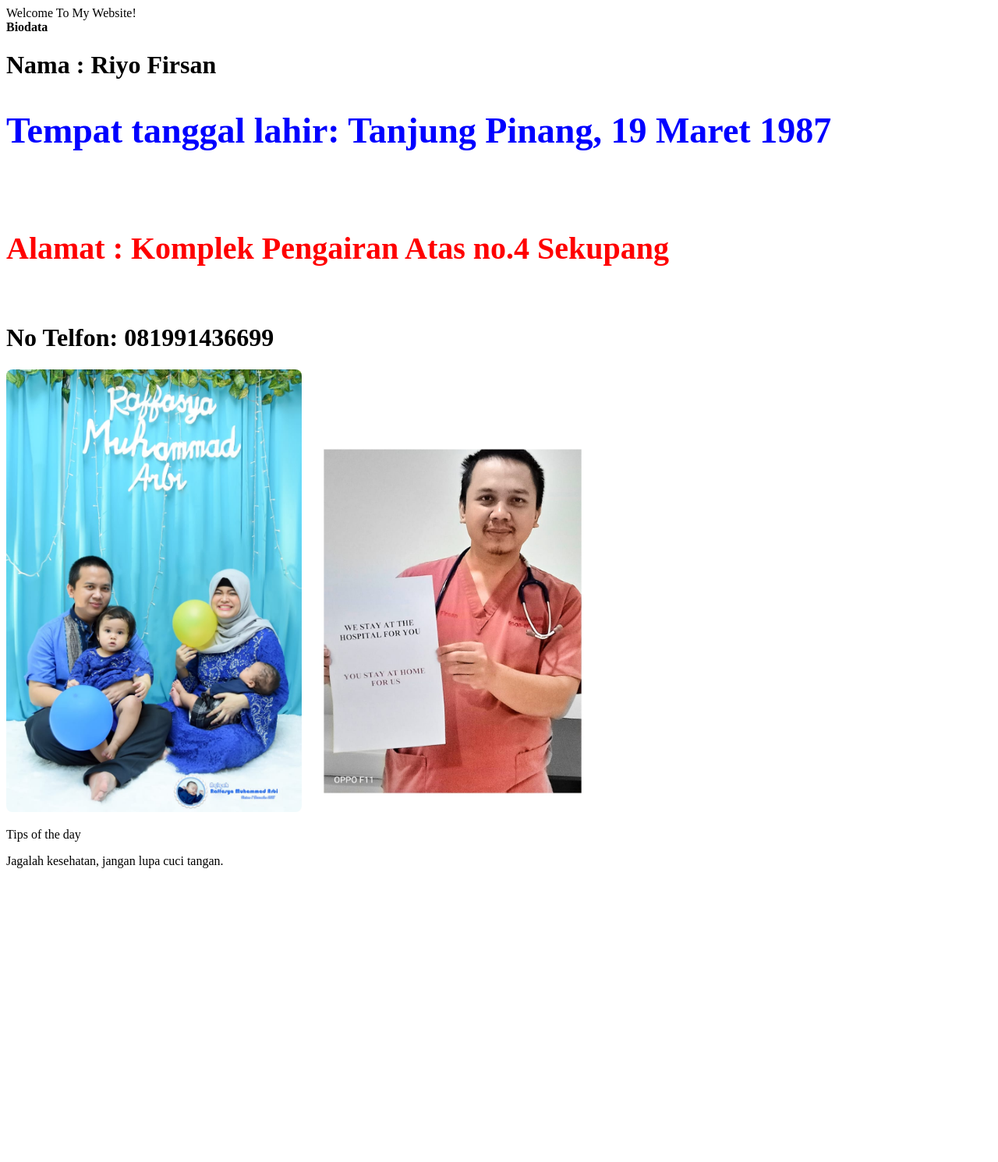
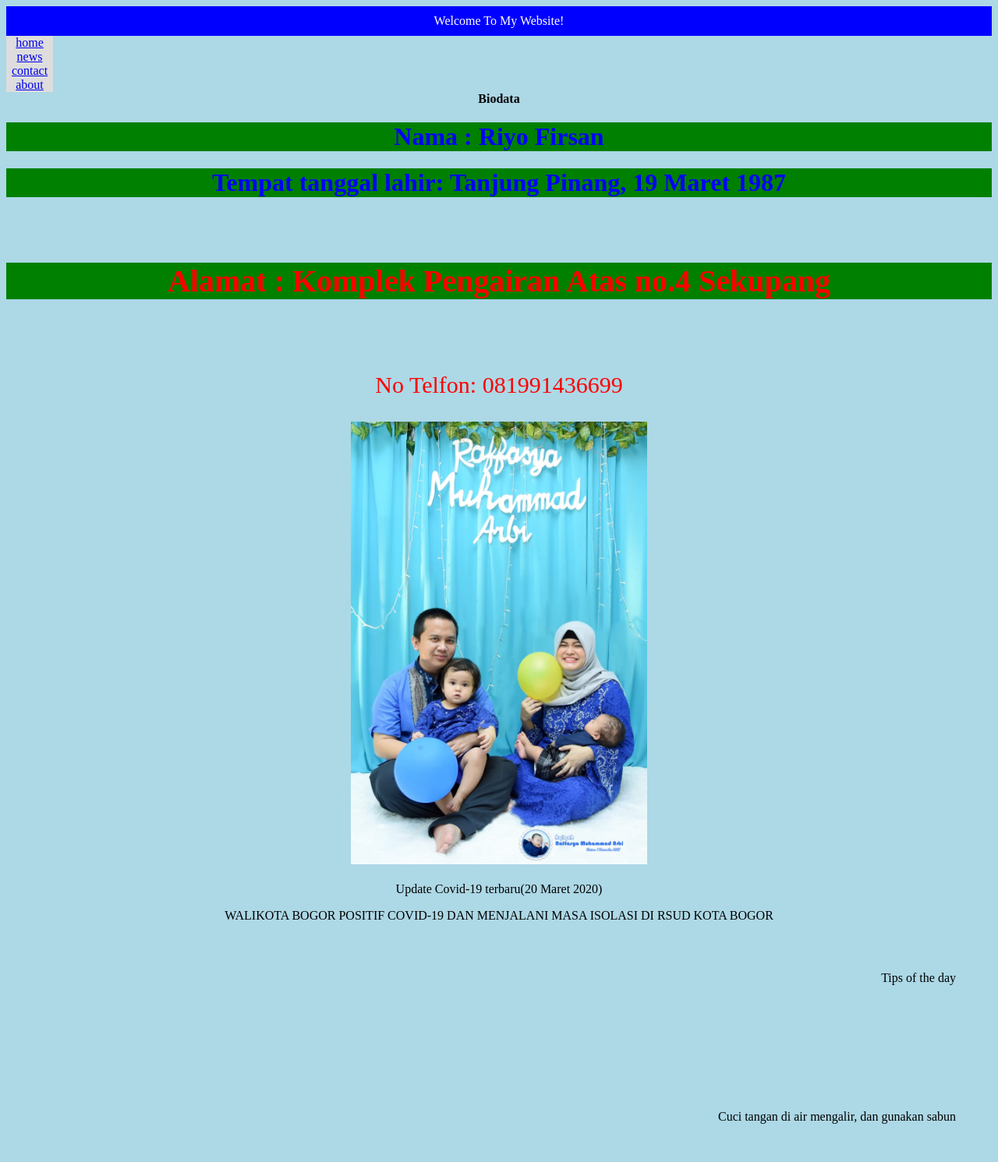
Before and after one commit to riyofirsan2/personal-web, a plain HTML site: page index.html in a window 1280 px wide. Shown: the top 1491 px of the page at 78% size. Before the commit the page ends 1130 px from the top, so only its background shows below. Drawn offline with Linux system fonts and the light colour scheme.

Commit message:
hampirselesai

```diff
--- a/assets/styles.css
+++ /dev/null
@@ -1,19 +0,0 @@
-
-header{background-color: blue;
-text-align: center;
-padding: 10px;
-color: white;}
-
-.col{color: rgb(red, green, blue);
-
-.img{background-color: green;
-
-}
-
-body{background-color: rgb(red, green, blue);
-text-align: center;}
-
-h1{color: blue;
-text-align: center;}
-
-}
--- a/index.html
+++ b/index.html
@@ -2,16 +2,10 @@
 <html lang="en">
 
 <head>
-    <style>
-        img {
-            border-radius: 8px;
-            width: 30%;
-        }
-
-        <meta charset="UTF-8"><meta name="viewport"content="width=device-width, initial-scale=1.0"><title>Document</title><link rel="stylesheet"href="./assets/styles.css">
-
-
-        </style>
+    <meta charset="UTF-8">
+    <meta name="viewport" content="width=device-width, initial-scale=1.0">
+    <title>Document</title>
+    <link rel="stylesheet" href="./style/styles.css">
 </head>
 
 <body>
@@ -19,32 +13,45 @@
         Welcome To My Website!
     </header>
 
-<b>Biodata</b>
-    <div><h1>
-        Nama : Riyo Firsan </h1>
+    <ul>
+        <li>
+            <a href="home">home
+            </a>
+        </li>
+        <li>
+            <a href="news">news</a>
+        </li>
+        <li>
+            <a href="contact">contact</a>
+        </li>
+        <li>
+            <a href="about">about</a>
+        </li>
+    </ul>
 
-    <h2 style="color:blue;font-size:46px;">
-        Tempat tanggal lahir: Tanjung Pinang, 19 Maret 1987</h2>
-    <br><br>
-    <h1 style="color: red;font-size: 40px;">Alamat : Komplek Pengairan Atas no.4 Sekupang
-    <br><br>
+    <b>Biodata</b>
+    <div>
+        <h1>Nama : Riyo Firsan </h1>
 
-    </h1>
-<h1>    No Telfon: 081991436699
-</h1>
+        <h1> Tempat tanggal lahir: Tanjung Pinang, 19 Maret 1987</h1>
+        <br><br>
+        <h1 style="color: red;font-size: 40px;">Alamat : Komplek Pengairan Atas no.4 Sekupang</h1>
+        <br><br>
+        <div class="cool">
+            <p>No Telfon: 081991436699</p>
+            <img src="./assets/img/keluarga.jpeg" alt="Keluarga" width="30%">
 
+        </div>
+        <div>
 
-    </div>
+            <p>Update Covid-19 terbaru(20 Maret 2020)</p>
+            <p>WALIKOTA BOGOR POSITIF COVID-19 DAN MENJALANI MASA ISOLASI DI RSUD KOTA BOGOR</p>
+        </div>
+        <p class="contain">Tips of the day</p>
+        <br><br>
+        <p class="contain">Cuci tangan di air mengalir, dan gunakan sabun</p>
+        <img src="./assets/img/stayathome.jpeg" alt="stayathome">
 
-    <img src="./assets/img/keluarga.jpeg" alt="3px">
-
-<img src="./assets/img/stayathome.jpeg" alt="3px">
-
-
-
-<div> <p>Tips of the day</p>
-    <p>Jagalah kesehatan, jangan lupa cuci tangan.</p>
-    </div>
-    </body>
+</body>
 
 </html>
--- /dev/null
+++ b/style/style.scss
@@ -0,0 +1,40 @@
+body {
+    background-color:lightblue;
+    text-align: center;
+}
+header {
+    background-color: blue;
+    text-align: center;
+    padding: 10px;
+    color: white;
+}
+.col{
+    color: rgb(203,235,235)
+};
+h1{
+    color: blue;
+    text-align: center;
+    background-color: green;
+}
+.cool{
+    text-align: center;
+    font-size: 30px;
+color: red;
+}
+img{
+    width: 30%;
+}
+.contain{text-align: right;
+    font-size: 20;
+    padding: 46px;
+    }
+
+
+ul{list-style-type: none;
+margin: 0em;
+padding: 0em;}
+
+li a{display: block;
+width: 60px;
+background-color: #dddddd;
+}
```
Also changed, not shown: style/styles.css (added), 1 other file.
